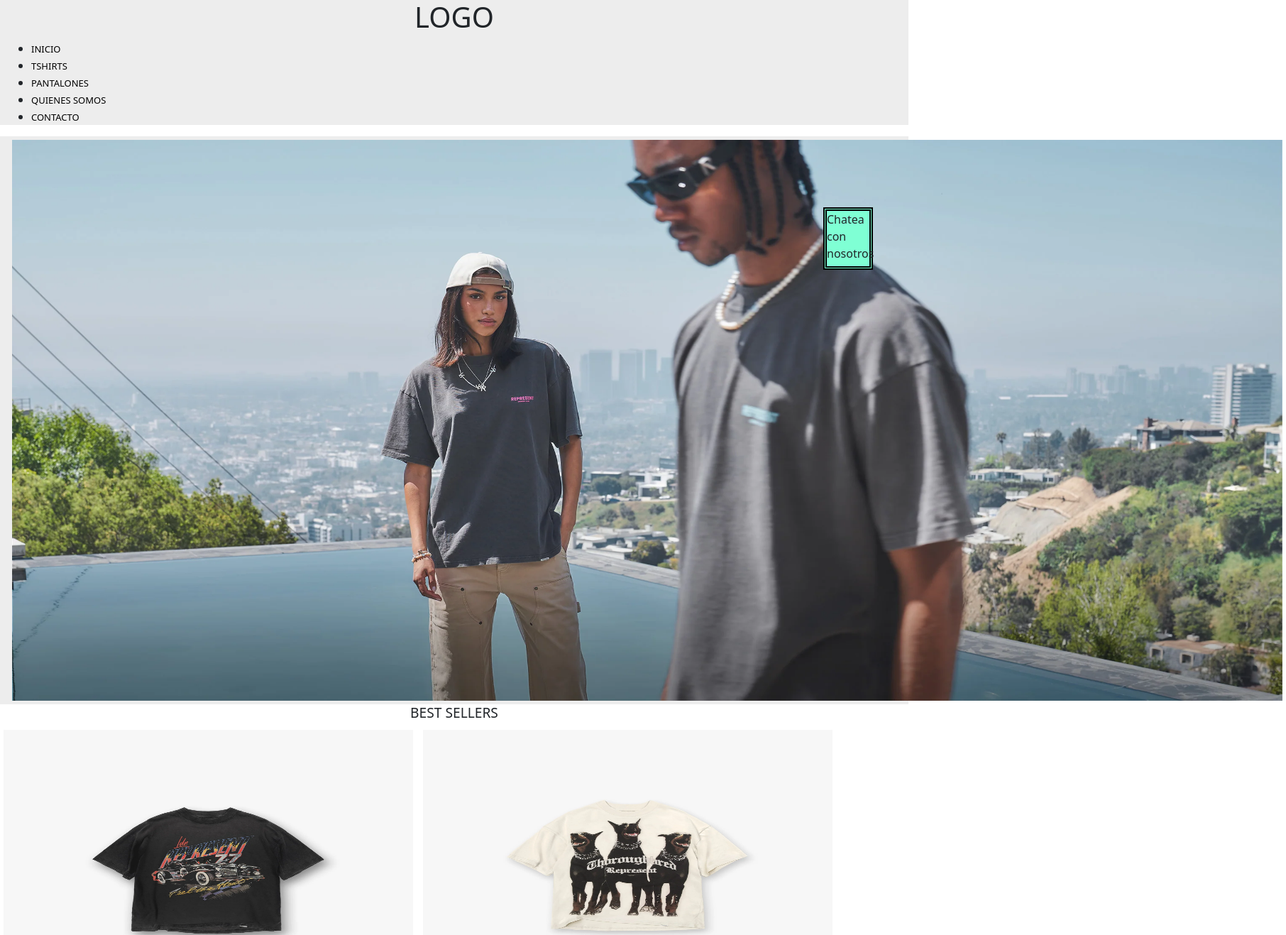
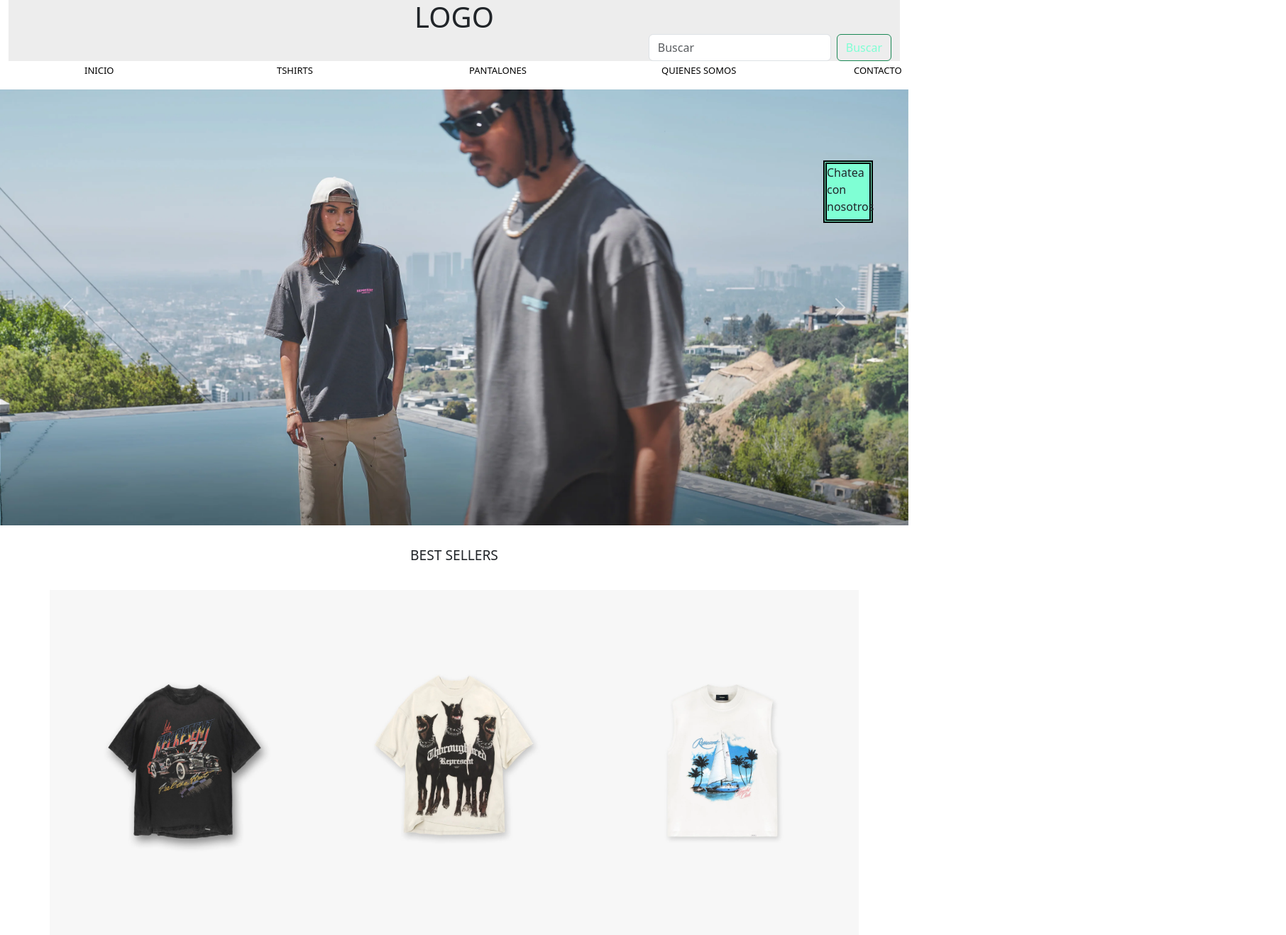
Before and after one commit to BrianSalgado/Proyecto, a plain HTML site: page index.html in a window 1280 px wide. Shown: the top 1317 px of the page at 71% size, 1812 px wide, since content can reach past the window. Drawn offline with Linux system fonts and the light colour scheme.

Commit message:
Añadiendo boostrap

```diff
--- a/css/style.css
+++ b/css/style.css
@@ -6,9 +6,14 @@ header div {
     z-index: 1;
 
 }
+.navbar{
+    margin: 0px;
+    padding: 0px;
+}
 h1 {
     text-align: center;
     background-color: rgb(237, 237, 237);
+    margin: 0px;
 }
 div{
     background-color: rgb(237, 237, 237);
@@ -17,12 +22,19 @@ div{
 h2 {
     text-align: center;
     font-size: larger;
+    padding: 30px;
 }
 ul li a {
     color: rgb(0, 0, 0);
     text-decoration: none;
     font-size: small;
+    margin: 5px;
 }
+nav ul{
+    display: flex;
+    list-style-type: none;
+}
+
 
 .caja{
     width: 350px;
@@ -37,10 +49,10 @@ ul li a {
     height: 800px;
     width: 1800px;
 }
-.productos{
+/*  productos{
     height: 400px;
-    width: 587px;
-}
+    width: 587px; */
+
 h3{
     text-align: center;
 }
@@ -98,6 +110,18 @@ main{
 div p {
     text-align: left;
 }
-main img {
-    padding: 5px;
+main img{
+    padding: 0px;
 }
+
+.btn  {
+    color:aquamarine ;
+}
+
+.productos{
+    margin: 0px;
+    padding: 0px;
+}
+.container{
+    background-color: white;
+}
--- a/index.html
+++ b/index.html
@@ -15,9 +15,6 @@
     <!--link href="https://cdn.jsdelivr.net/npm/bootstrap@5.3.0/dist/css/bootstrap.min.css" rel="stylesheet" integrity="sha384-9ndCyUaIbzAi2FUVXJi0CjmCapSmO7SnpJef0486qhLnuZ2cdeRhO02iuK6FUUVM" crossorigin="anonymous">
 <script src="https://cdn.jsdelivr.net/npm/bootstrap@5.3.0/dist/js/bootstrap.bundle.min.js" integrity="sha384-geWF76RCwLtnZ8qwWowPQNguL3RmwHVBC9FhGdlKrxdiJJigb/j/68SIy3Te4Bkz" crossorigin="anonymous"></script>
 
-
-
-
     <!-ESTILOS-->
     <link href="./css/style.css" rel="stylesheet">
 
@@ -27,18 +24,34 @@
 </html>
 
 <!--header-->
-<header>
+<header class="container-fluid">
+
+
+    <h1> LOGO</h1>
+<div class="col-12">
+    <nav class="navbar bg-body-tertiary">
+
     <div class="container-fluid">
-    <h1>LOGO</h1>
-    <nav>
+        <a class="navbar-brand"></a>
+        <form class="d-flex" role="Buscar">
+        <input class="form-control me-2" type="Buscar" placeholder="Buscar" aria-label="Buscar">
+        <button class="btn btn-outline-success" type="submit">Buscar</button>
+        </form>
+    </div>
+</div>
+</nav>
+
+<nav>
+    <div class="container">
         <ul>
-        <li><a href="./index.html">INICIO</a></li>
-        <li><a href="./pages/tshirts.html">TSHIRTS</a></a></li>
-        <li><a href="./pages/pantalones.html">PANTALONES</a></li>
-        <li><a href="./pages/quienessomos.html">QUIENES SOMOS</a></li>
-        <li><a href="./pages/contacto.html">CONTACTO</a></li>
-    </ul>
+            <li class="col-3"><a href="./index.html">INICIO</a></li>
+            <li class="col-3"><a href="./pages/tshirts.html">TSHIRTS</a></a></li>
+            <li class="col-3"><a href="./pages/pantalones.html">PANTALONES</a></li>
+            <li class="col-3"><a href="./pages/quienessomos.html">QUIENES SOMOS</a></li>
+            <li class="col-3"><a href="./pages/contacto.html">CONTACTO</a></li>
+        </ul>
 </nav>
+
     </div>
         <div    class="chat">
         <p>Chatea con nosotros</p>
@@ -46,22 +59,56 @@
 </div>
 </header>
 
+
+
 <!--contenido principal-->
 
 <main>
-    <div class="container-fluid">
-    <img src="./img/HEADER .webp" class="ropa" alt="ropa" >
+<div id="carouselExample" class="carousel slide">
+    <div class="carousel-inner">
+        <div class="carousel-item active">
+        <img src="./img/HEADER .webp" class="d-block w-100" alt="...">
+</div>
+
+    <div class="carousel-item">
+        <img src="./img/HEADER 2.2.webp" class="d-block w-100" alt="header2">
     </div>
+    <div class="carousel-item">
+        <img src="./img/HEADER .webp" class="d-block w-100" alt="header3">
+    </div>
+</div>
+
+    <button class="carousel-control-prev" type="button" data-bs-target="#carouselExample" data-bs-slide="prev">
+        <span class="carousel-control-prev-icon" aria-hidden="true"></span>
+        <span class="visually-hidden">Previous</span>
+    </button>
+        <button class="carousel-control-next" type="button" data-bs-target="#carouselExample" data-bs-slide="next">
+        <span class="carousel-control-next-icon" aria-hidden="true"></span>
+        <span class="visually-hidden">Next</span>
+        </button>
+    </div>
+
+
+
     <h2>BEST SELLERS</h2>
-<img src="./img/PLAYERA 1.webp" class="productos" alt="PLAYERA1">
-    <img src="./img/PLAYERA 2.webp" class="productos" alt="playera 2">
-    <img src="./img/PLAYERA 3 .webp" class="productos" alt="playera 3">
-    <img src="./img/PLAYERA 1.webp" class="productos" alt="PLAYERA1">
-    <img src="./img/PLAYERA 2.webp" class="productos" alt="playera 2">
-    <img src="./img/PLAYERA 3 .webp" class="productos" alt="playera 3">
-</main>
 
-<!--Reseñas-->
+<div class="container">
+        <div class="row">
+                <img src="./img/PLAYERA 1.webp" class="productos col-4 " alt="PLAYERA1">
+                <img src="./img/PLAYERA 2.webp" class="productos col-4 " alt="playera 2">
+                <img src="./img/PLAYERA 3 .webp"class="productos col-4 " alt="playera 3">
+                <img src="./img/PLAYERA 1.webp" class="productos col-4 " alt="PLAYERA1">
+                <img src="./img/PLAYERA 2.webp" class="productos col-4 " alt="playera 2">
+                <img src="./img/PLAYERA 3 .webp"class="productos col-4 " alt="playera 3">
+            </div>
+        </div>
+</div>
+</main4
+
+
+
+<!--reseñas-->
+
 <body>
         <h3>RESEÑAS</h3>
     <div class="caja">
```
Also changed, not shown: img/HEADER 2.2.webp (added).
